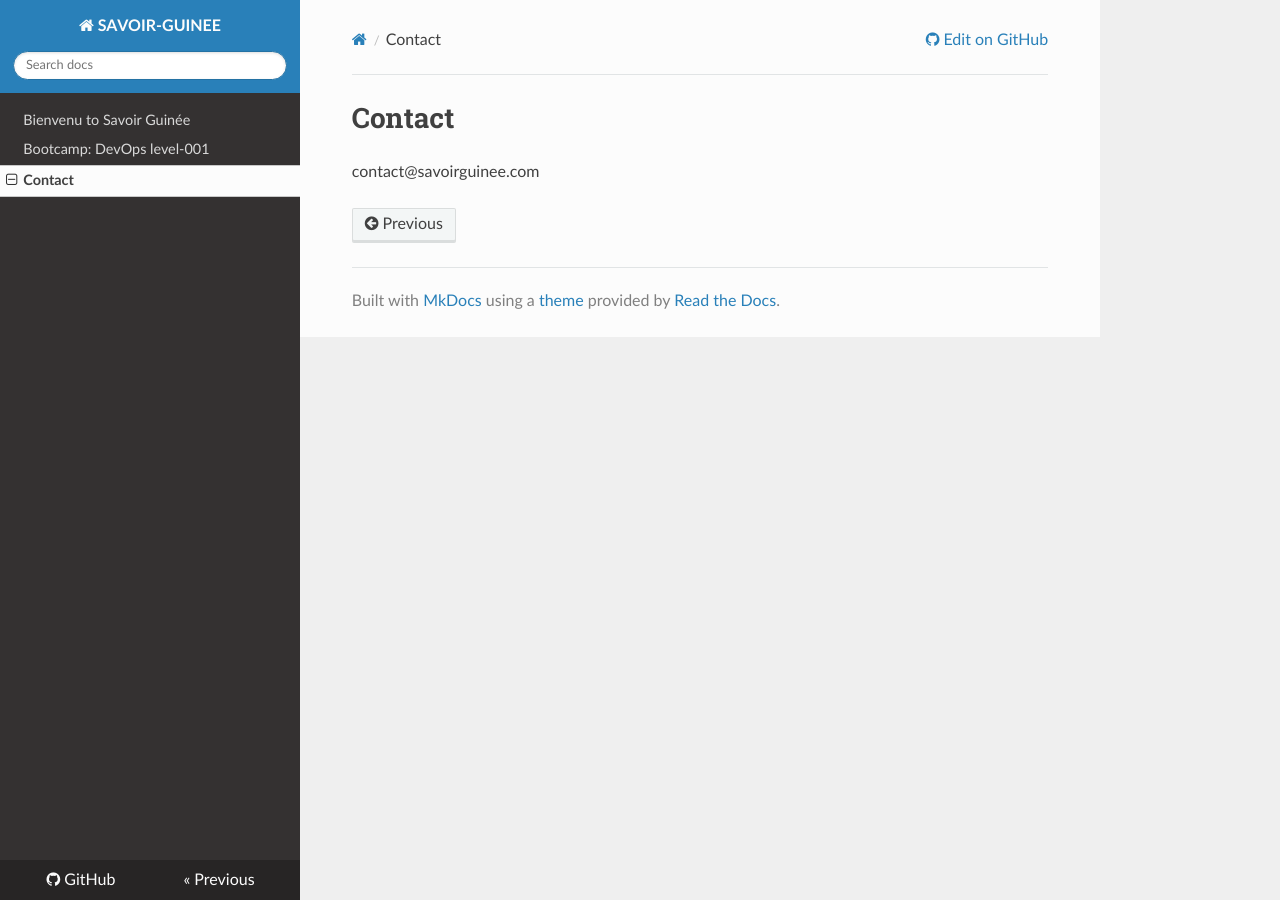
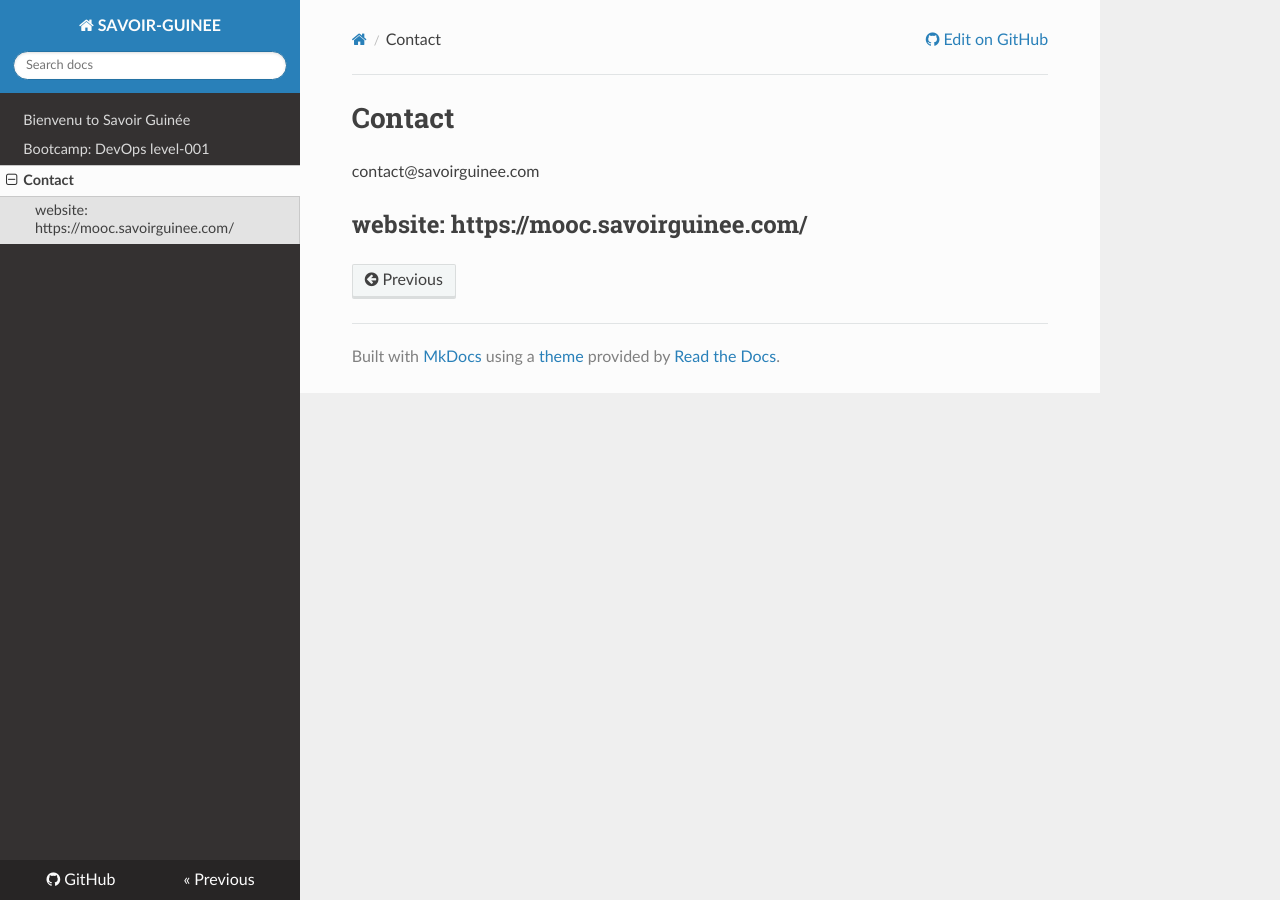
Before and after one commit to savoirguinee/savoirguinee.github.io, an MkDocs documentation site: the page built from docs/contact.md, in a window 1280 px wide. Built offline with MkDocs 1.6.1, drawn with Linux system fonts in a browser that asks for light colours; nearby versions of some CDN libraries.

Commit message:
add website url to contact page

```diff
--- a/docs/contact.md
+++ b/docs/contact.md
@@ -1,2 +1,4 @@
 # Contact
 contact@savoirguinee.com
+
+## website: https://mooc.savoirguinee.com/
```
